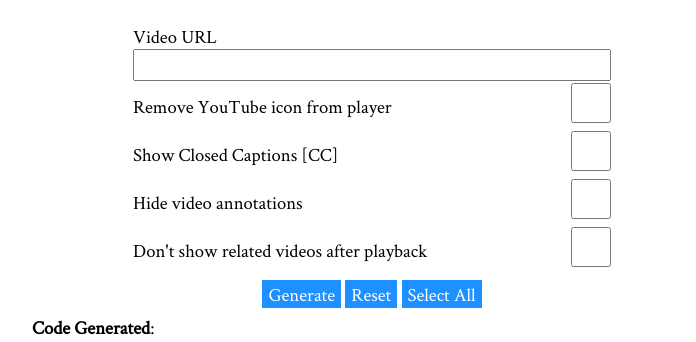
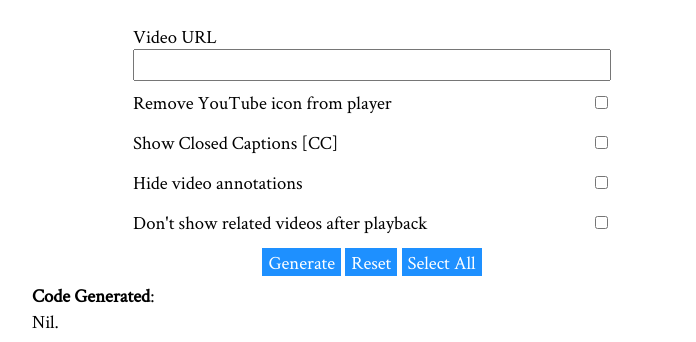
Before and after one commit to rpsthecoder/youtube-embedder-code-generator, a plain HTML site: page index.html in a window 1280 px wide. Shown: the part 79-421 px from the top of the page, without its empty margins (268-964 px from the left). Drawn offline with Linux system fonts and the light colour scheme.

Commit message:
Update style.css

```diff
--- a/style.css
+++ b/style.css
@@ -39,11 +39,6 @@ input[type='text'] {
 	width: 100%;
 	box-sizing: border-box;
 }
-input[type='checkbox'] {
-	height: 40px;
-	width: 40px;
-	margin: 0;
-}
 .btn {
     background-color: #eee;
     background-image: linear-gradient(to bottom,#fcfcfc 0,#eee 100%);
```
